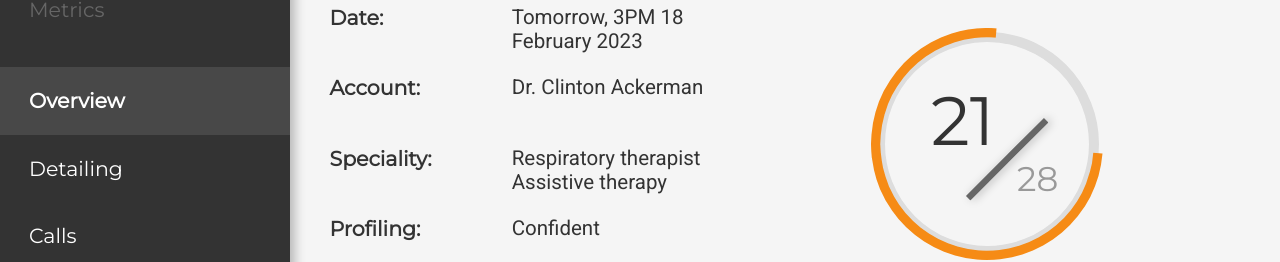
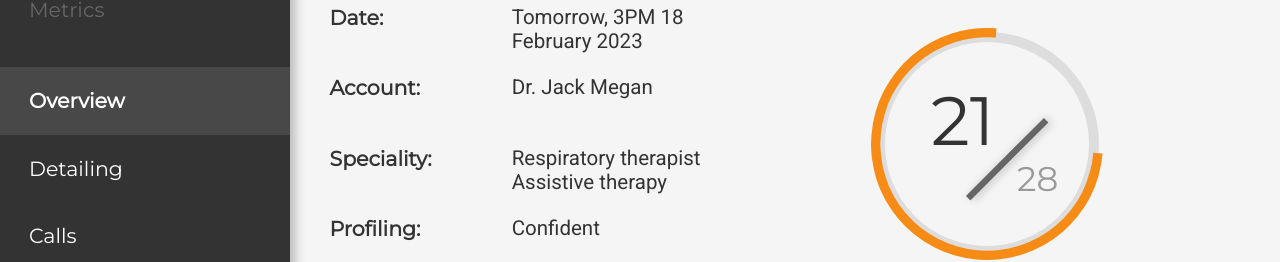
Before and after one commit to SiminAnaraki/business-dashboard, a React (Create React App) app: page / in a window 1280 px wide. Shown: the part 211-473 px from the top of the page. Built offline with nearby package versions, Linux system fonts and the light colour scheme.

Commit message:
update title

```diff
--- a/src/App.js
+++ b/src/App.js
@@ -6,7 +6,7 @@ import { useEffect } from 'react';
 
 const App = () => {
   useEffect(() => {
-    document.title = "TwentyEightB"
+    document.title = "Dashboard"
  }, []);
   return (
    <div className="container">
--- a/src/components/overview/Overview.jsx
+++ b/src/components/overview/Overview.jsx
@@ -17,7 +17,7 @@ function Overview() {
             </div>
             <div>
               <h2>Account:</h2>
-              <p>Dr. Clinton Ackerman</p>
+              <p>Dr. Jack Megan</p>
               </div>
               <div>
               <h2>Speciality:</h2>
```
